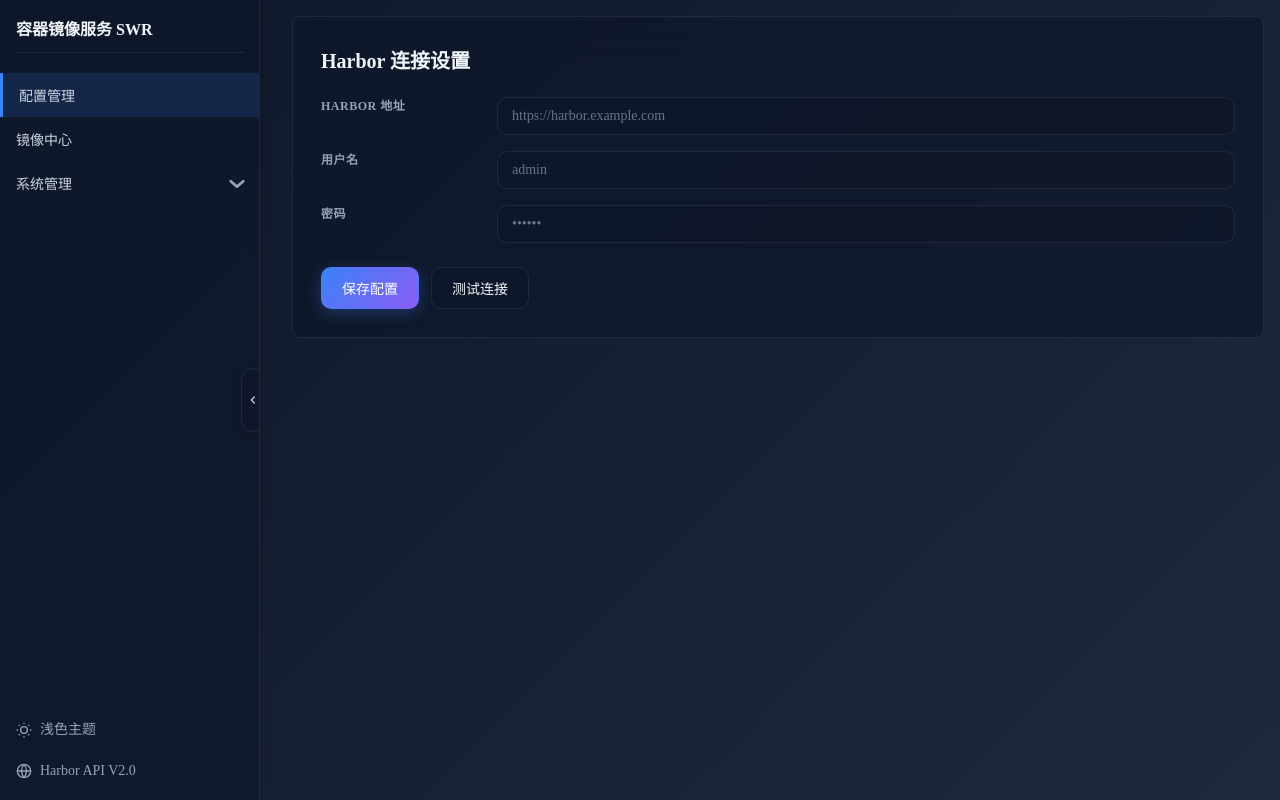
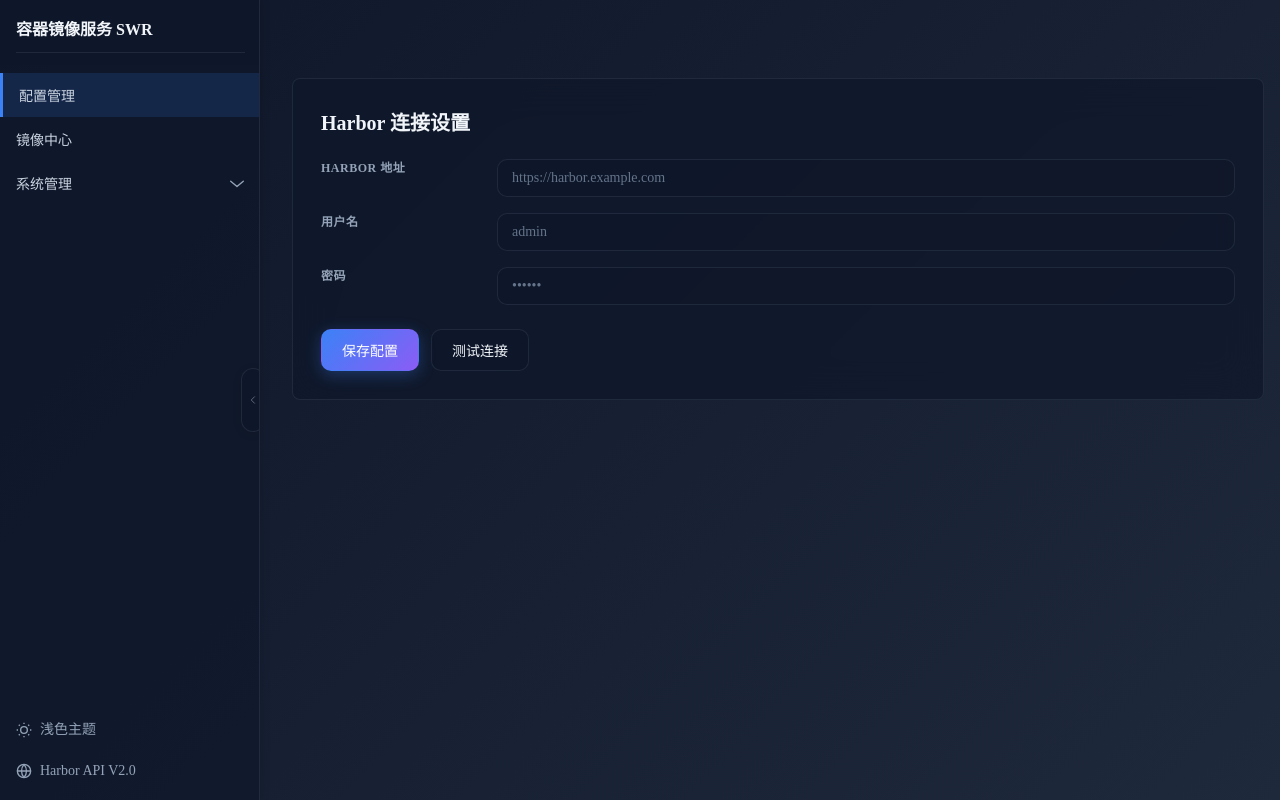
Before and after one commit to freemankevin/harbor-export-ui, a React (Vite) app: page / in a window 1280 px wide. Built offline with nearby package versions, Linux system fonts and the light colour scheme; no server answers.

Commit message:
[update]: 更新右侧卡片样式

```diff
--- a/src/App.css
+++ b/src/App.css
@@ -117,6 +117,10 @@
   justify-content: center;
   color: var(--text-muted);
   margin-left: auto;
+}
+
+.menu-group-header .chevron svg {
+  stroke-width: 0.75px;
 }
 
 .menu-group-header:hover {
@@ -279,7 +283,7 @@
   cursor: pointer;
   transition: background 0.2s, color 0.2s;
   z-index: 50;
-  color: var(--text-secondary);
+  color: var(--text-muted);
   box-shadow: 0 2px 8px rgba(0,0,0,0.12);
 }
 
@@ -292,6 +296,7 @@
   width: 14px;
   height: 14px;
   transition: transform 0.3s;
+  stroke-width: 1px;
 }
 
 .sidebar.collapsed .sidebar-collapse-btn svg {
@@ -386,7 +391,7 @@
   padding: 28px;
   box-shadow: none;
   animation: slideUp 0.3s ease-out;
-  margin: 16px 16px 16px 8px;
+  margin: 78px 16px 16px 8px;
 }
 
 @keyframes slideUp {
--- a/src/pages/Explorer/ExplorerLayout.tsx
+++ b/src/pages/Explorer/ExplorerLayout.tsx
@@ -15,7 +15,8 @@
       display: 'flex',
       flexDirection: 'column',
       overflow: 'hidden',
-      boxShadow: 'none'
+      boxShadow: 'none',
+      margin: '78px 16px 16px 8px'
     }}>
       {/* 头部标签栏 */}
       <div style={{
--- a/src/pages/Monitor.tsx
+++ b/src/pages/Monitor.tsx
@@ -30,7 +30,7 @@
       borderRadius: 8,
       border: '1px solid var(--border)',
       padding: 24,
-      boxShadow: '0 1px 3px rgba(0,0,0,0.05)',
+      boxShadow: 'none',
       display: 'flex',
       flexDirection: 'column',
       gap: 20
@@ -138,7 +138,7 @@
   )}
 
   return (
-    <div style={{ display: 'flex', flexDirection: 'column', gap: 16, height: '100%', paddingBottom: 24 }}>
+    <div className="panel" style={{ display: 'flex', flexDirection: 'column', gap: 16, padding: 24 }}>
       <Card
         title="CPU用量"
         percent={cpu.percent || 0}
```
